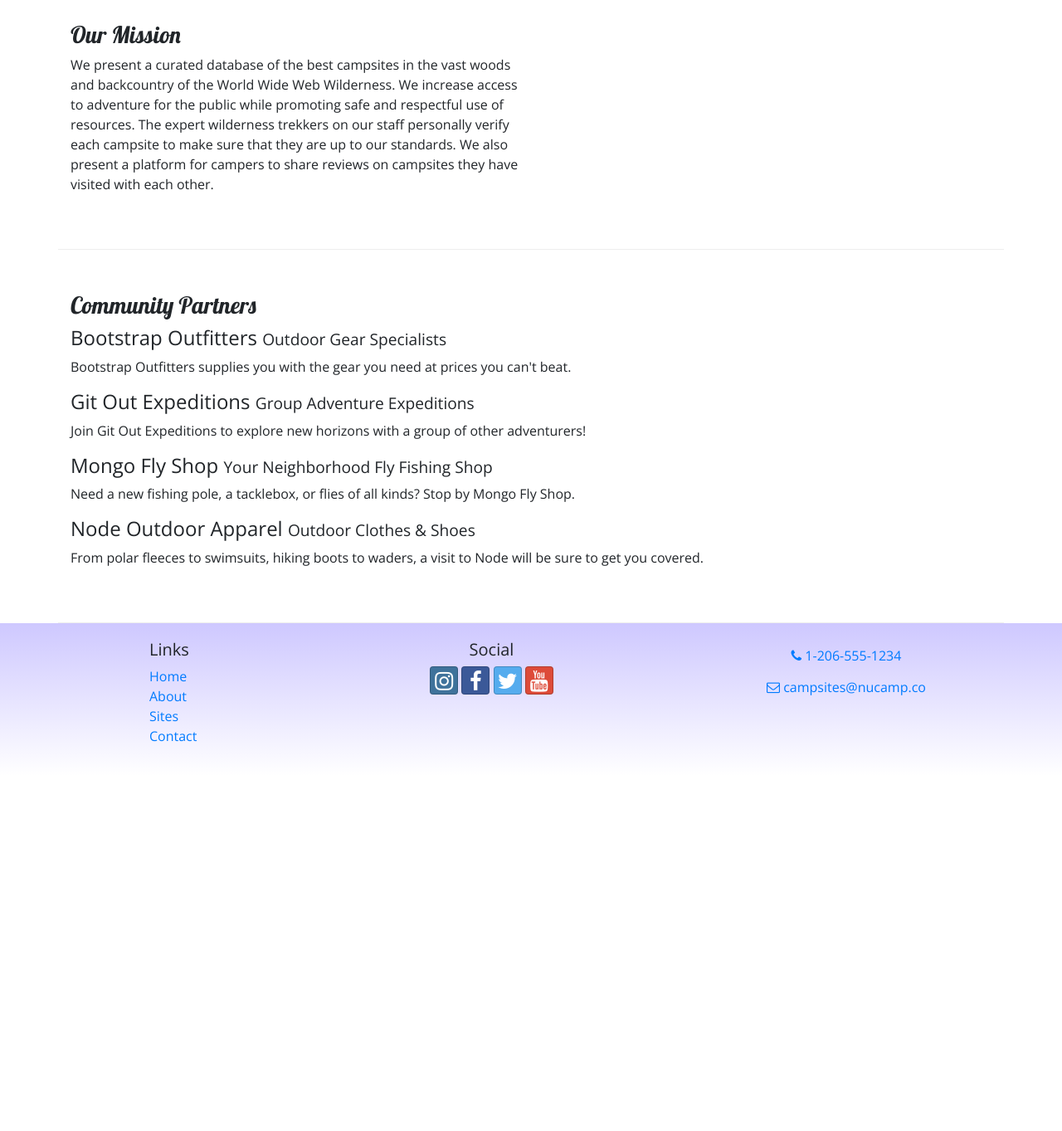
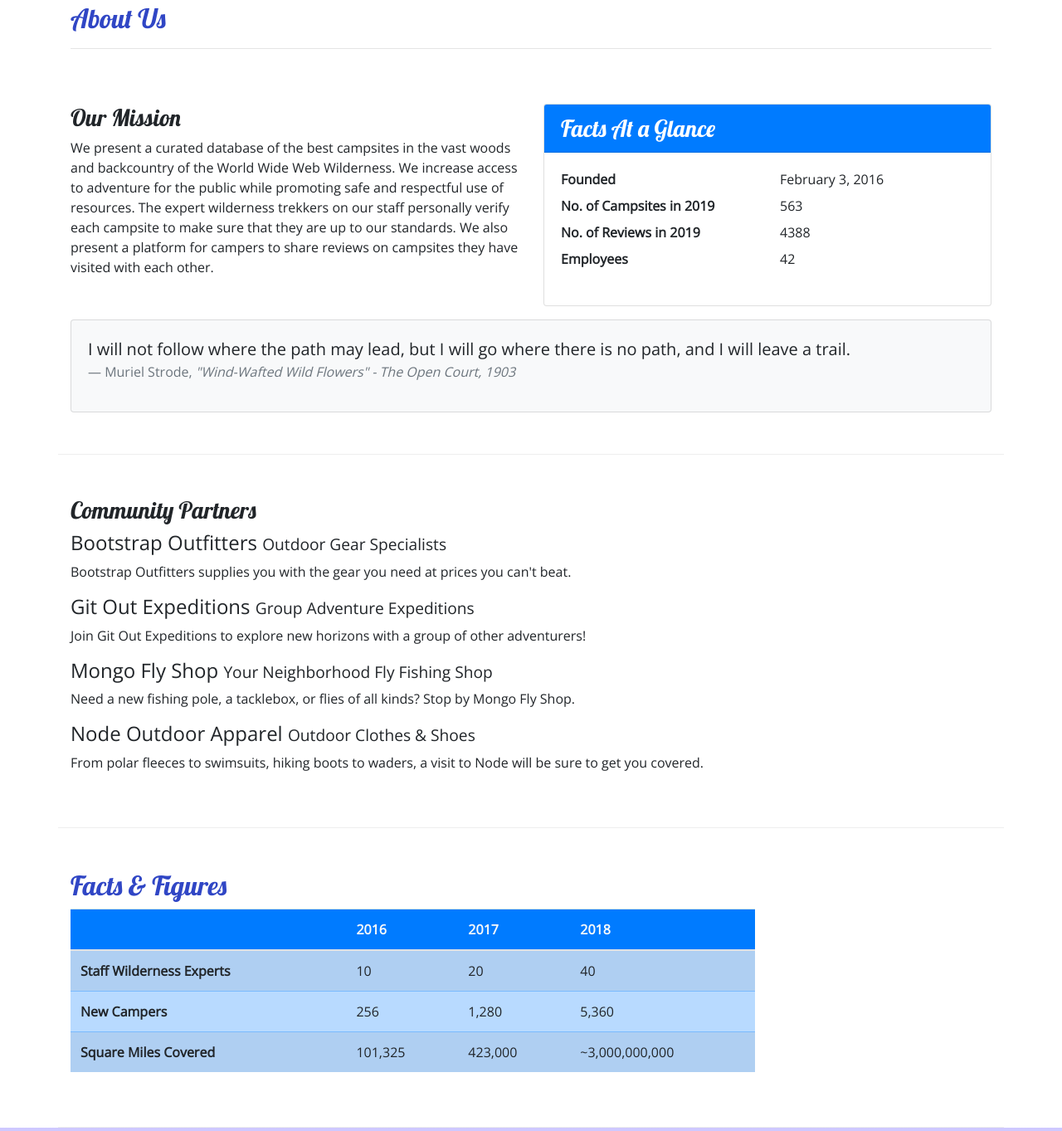
Before and after one commit to robmartel/nucampsite, a website: page aboutus.html in a window 1280 px wide. Shown: the part 379-1742 px from the top of the page at 83% size. Before the commit the page ends 1314 px from the top, so only its background shows below. Drawn offline with nearby package versions, Linux system fonts and the light colour scheme.

Commit message:
Tables and Cards

```diff
--- a/aboutus.html
+++ b/aboutus.html
@@ -68,6 +68,33 @@
                     <h3>Our Mission</h3>
                     <p>We present a curated database of the best campsites in the vast woods and backcountry of the World Wide Web Wilderness. We increase access to adventure for the public while promoting safe and respectful use of resources. The expert wilderness trekkers on our staff personally verify each campsite to make sure that they are up to our standards. We also present a platform for campers to share reviews on campsites they have visited with each other.</p>
                 </div>
+                <div class="col-sm-6">
+                    <div class="card">
+                        <h3 class="card-header bg-primary text-white">Facts At a Glance</h3>
+                        <div class="card-body">
+                            <dl class="row">
+                                <dt class="col-6">Founded</dt>
+                                <dd class="col-6">February 3, 2016</dd>
+                                <dt class="col-6">No. of Campsites in 2019</dt>
+                                <dd class="col-6">563</dd>
+                                <dt class="col-6">No. of Reviews in 2019</dt>
+                                <dd class="col-6">4388</dd>
+                                <dt class="col-6">Employees</dt>
+                                <dd class="col-6">42</dd>
+                            </dl>
+                        </div>
+                    </div>
+                </div>
+                <div class="col">
+                    <div class="card bg-light mt-3">
+                        <blockquote class="blockquote card-body">
+                            <p class="mb-0">I will not follow where the path may lead, but I will go where there is no path, and I will leave a trail.</p>
+                            <footer class="blockquote-footer">Muriel Strode,
+                                <cite title="Source Title">"Wind-Wafted Wild Flowers" - The Open Court, 1903</cite>
+                            </footer>
+                        </blockquote>
+                    </div>
+                </div>
             </div>
         </div>
 
@@ -85,10 +112,47 @@
                     <p class="d-none d-sm-block">From polar fleeces to swimsuits, hiking boots to waders, a visit to Node will be sure to get you covered.</p>
                 </div>
             </div>
+            <div class="row row-content">
+                <div class="col-sm-9">
+                    <h2>Facts &amp; Figures</h2>
+                    <div class="table-responsive">
+                        <table class="table table-striped">
+                            <thead>
+                                <tr class="bg-primary text-light">
+                                    <th></th>
+                                    <th>2016</th>
+                                    <th>2017</th>
+                                    <th>2018</th>
+                                </tr>
+                            </thead>
+                            <tbody class="table-primary">
+                                <tr>
+                                    <th>Staff Wilderness Experts</th>
+                                    <td>10</td>
+                                    <td>20</td>
+                                    <td>40</td>
+                                </tr>
+                                <tr>
+                                    <th>New Campers</th>
+                                    <td>256</td>
+                                    <td>1,280</td>
+                                    <td>5,360</td>
+                                </tr>
+                                <tr>
+                                    <th>Square Miles Covered</th>
+                                    <td>101,325</td>
+                                    <td>423,000</td>
+                                    <td>~3,000,000,000</td>
+                                </tr>
+                            </tbody>
+                        </table>
+                    </div>
+                </div>
+            </div>
         </div>
 
 
-    <footer>
+    <footer class="site-footer">
         <div class="container">
             <div class="row">
                 <div class="col-4 col-sm-2 offset-1">
--- a/css/styles.css
+++ b/css/styles.css
@@ -14,13 +14,13 @@ header h2 {
     color: #CEC8FF;
 }
 
-footer {
+.site-footer{
     background-image: linear-gradient(#CEC8FF, white);
     padding: 20px 0;
 }
 
 .jumbotron {
-    margin: 0;
+    margin: 0
     padding: 30px;
     background-image: linear-gradient(to right, #5637DD, #3046C5, #60106B);
     color: white;
```
Also changed, not shown: contactus.html (+2 -2 lines), index.html (+2 -1 lines).
